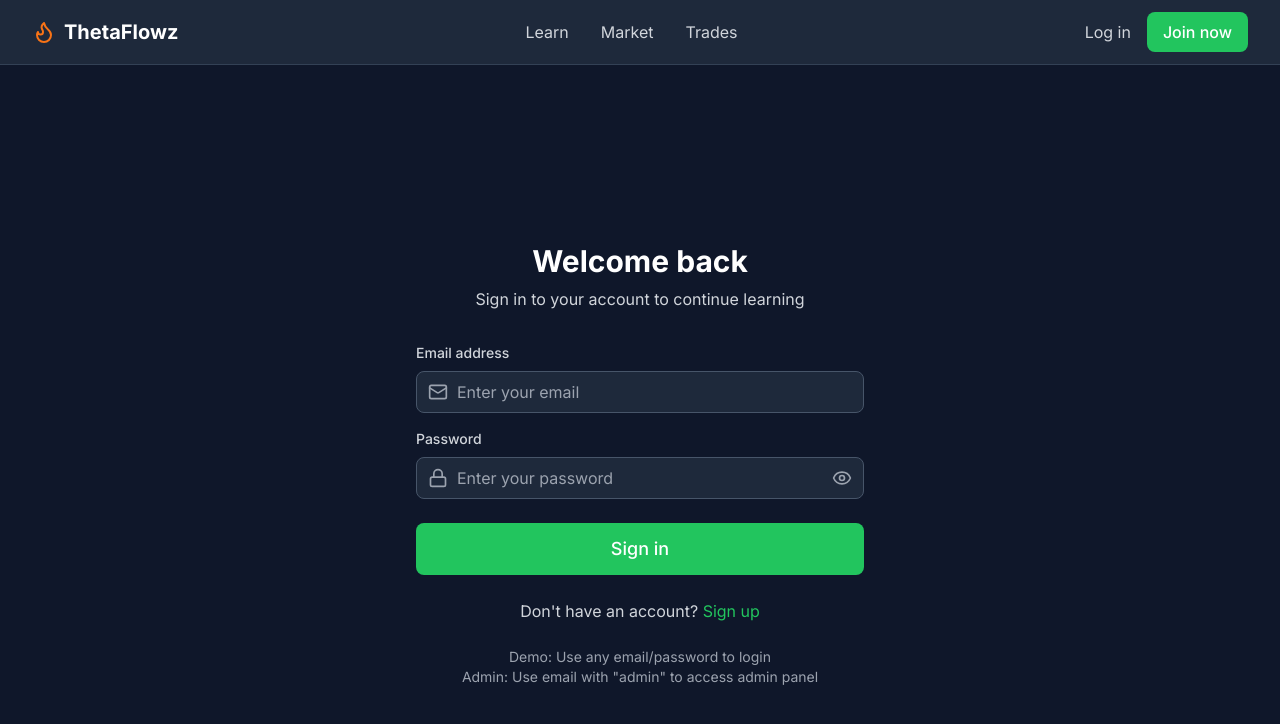
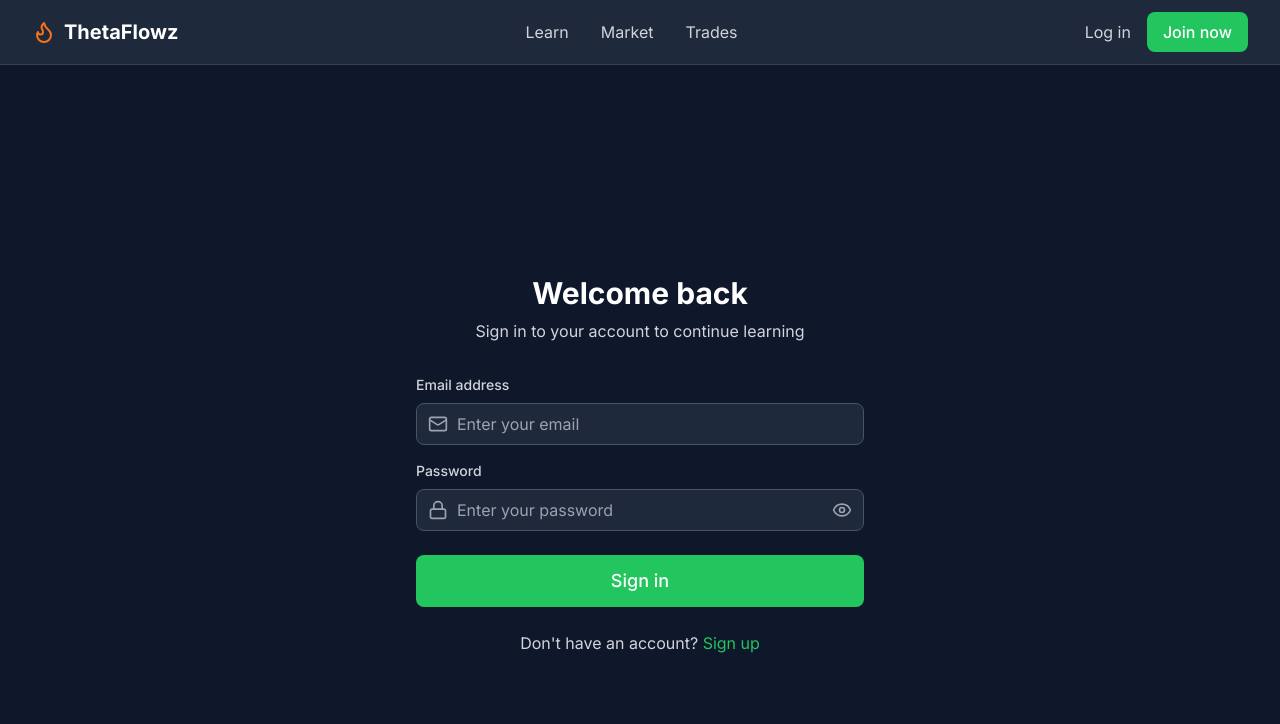
Before and after one commit to ordonezjosue/thetaflowz, a React (Create React App) app: page /login in a window 1280 px wide. Shown: the top 724 px of the page. Built offline with nearby package versions, Linux system fonts and the light colour scheme; no server answers.

Commit message:
Update admin access: Make ordonezjosue@gmail.com the admin and remove demo instructions from login page

```diff
--- a/src/contexts/AuthContext.js
+++ b/src/contexts/AuthContext.js
@@ -24,7 +24,7 @@ export const AuthProvider = ({ children }) => {
       id: '1',
       email,
       name: email.split('@')[0],
-      isAdmin: email.includes('admin'),
+      isAdmin: email === 'ordonezjosue@gmail.com',
       createdAt: new Date().toISOString()
     };
 
--- a/src/pages/Login.js
+++ b/src/pages/Login.js
@@ -120,11 +120,6 @@ const Login = () => {
               </Link>
             </p>
           </div>
-
-          <div className="text-center text-sm text-gray-400">
-            <p>Demo: Use any email/password to login</p>
-            <p>Admin: Use email with "admin" to access admin panel</p>
-          </div>
         </form>
       </div>
     </div>
```
